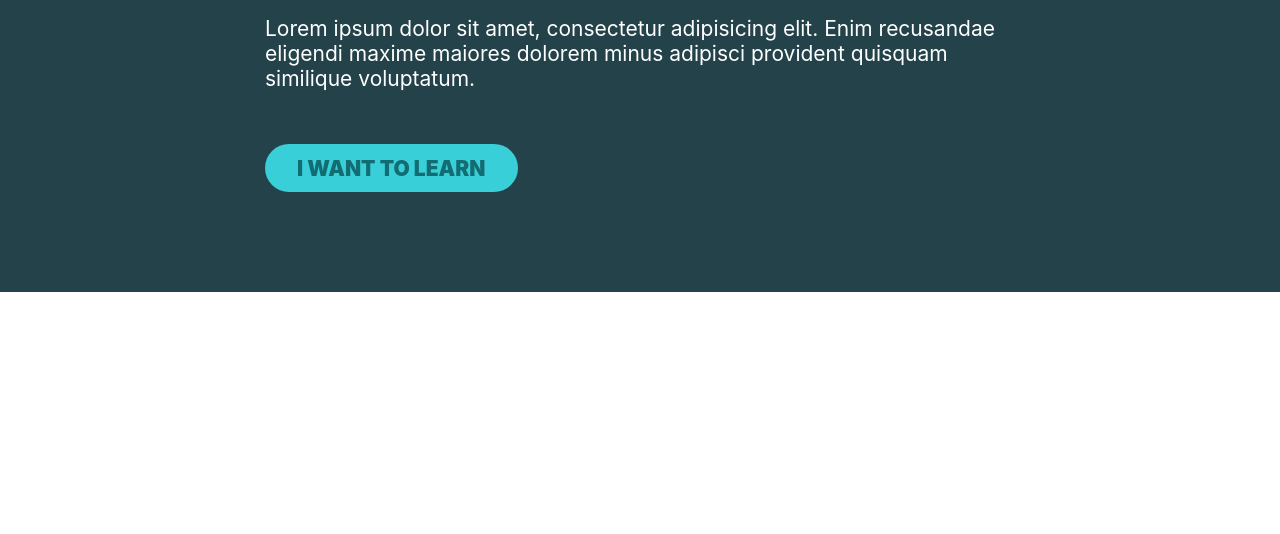
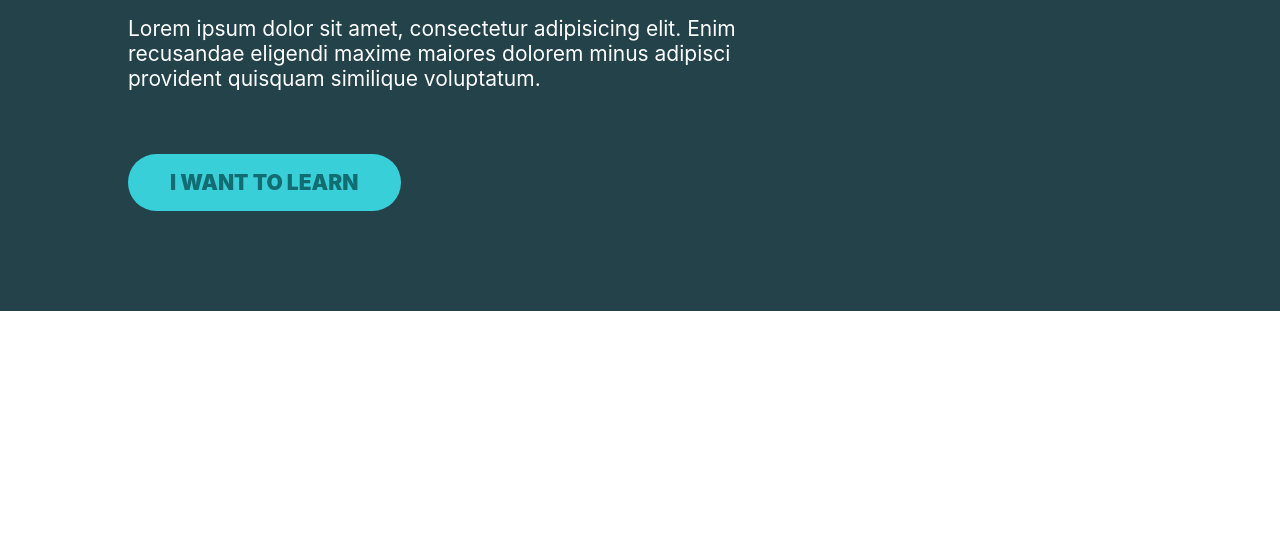
Before and after one commit to dzulfiqarzaky/kevin-challange-3, a plain HTML site: page index.html in a window 1280 px wide. Shown: the part 266-800 px from the top of the page. Drawn offline with Linux system fonts and the light colour scheme.

Commit message:
add new class to index hero__text so the text didnt spread too far, add margin-bottom to p, remove margin top from cta class. add focus and hover state

```diff
--- a/index.html
+++ b/index.html
@@ -10,6 +10,7 @@
 <body>
     <div class="background">
         <div class="container">
+            <div class="hero__text">
                 <h1>Responsive layouts don't have to be a struggle</h1>
                 <p>Lorem ipsum dolor sit amet,
                     consectetur adipisicing elit.
@@ -19,5 +20,6 @@
                 <a href="#" class="cta">I WANT TO LEARN</a>
             </div>
         </div>
+    </div>
 </body>
 </html>
--- a/style.css
+++ b/style.css
@@ -25,13 +25,23 @@ h1 {
 .container {
    width: 80%;
    /* put max-width values */
-   max-width: 750px;
+   max-width: 1100px;
    margin: 0 auto;
 }
 
+.hero__text {
+    width: 60%;
+
+}
+
+/* add margin bottom to p */
+.background p {
+    margin-bottom: 3em;
+}
+
 .cta {
-    padding: .7rem 2rem;
-    margin-top: 2rem;
+    padding: .75em 2em;
+
 
     display: inline-block;
     background-color: #38cfd9;
@@ -43,3 +53,9 @@ h1 {
     font-weight: 900;
     text-decoration: none;
 }
+
+/* add focus and hover state */
+.cta:hover,
+.cta:focus {
+    opacity: .75;
+}
```
Lines whose indentation alone changed are shown as unchanged.
